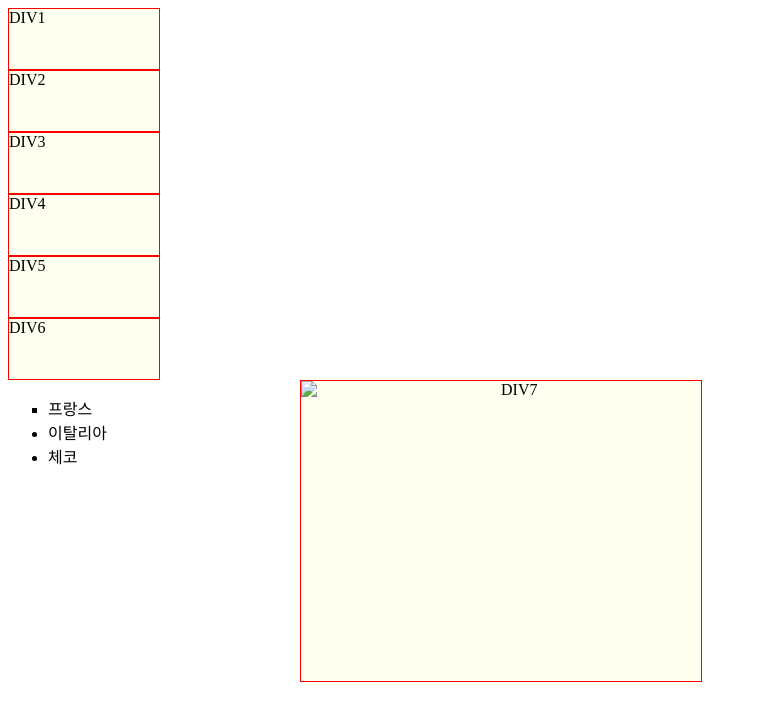
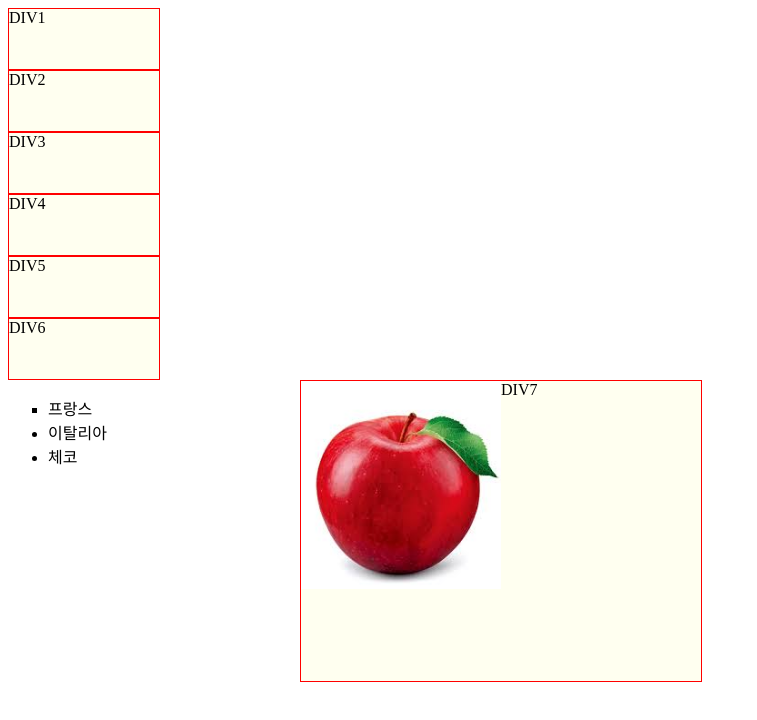
Before and after one commit to dldPwls429/dldPwls429.github.io, a plain HTML site: page index.html in a window 1280 px wide. Shown: the whole page, without its empty margins (0-757 px from the left). Drawn offline with Linux system fonts and the light colour scheme.

Commit message:
Update index.html

```diff
--- a/index.html
+++ b/index.html
@@ -30,7 +30,7 @@
     <div>DIV5</div>
     <div>DIV6</div>
     <div id="float">DIV7
-    <img src="image/사과.jpg" width="200px" style="float:left">
+    <img src="사과.jpg" width="200px" style="float:left">
     <!-- 왼쪽으로 딱 붙게 됨 float -->
     </div>
     <ul>
```
